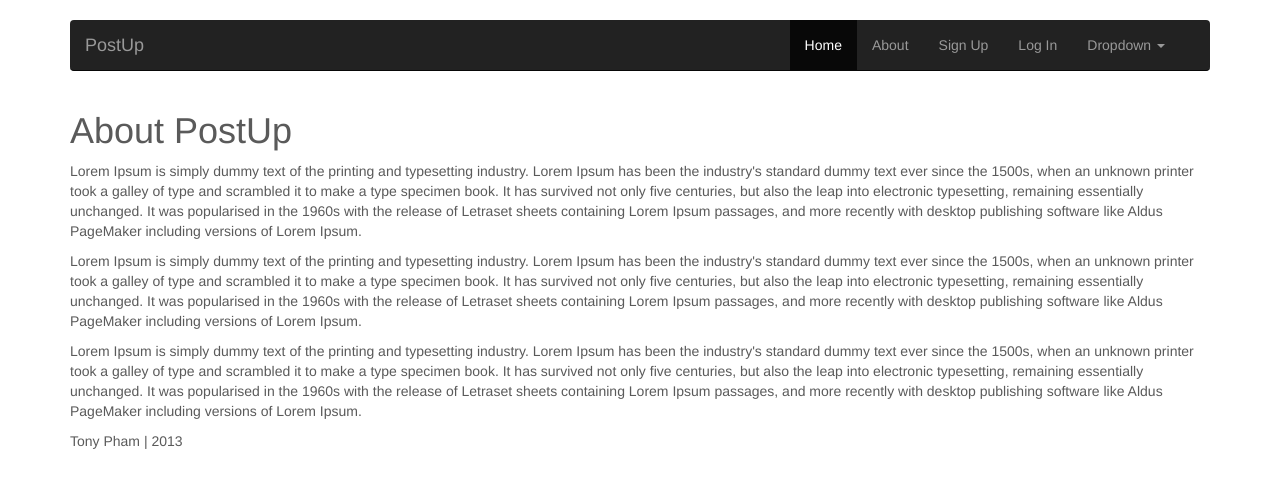
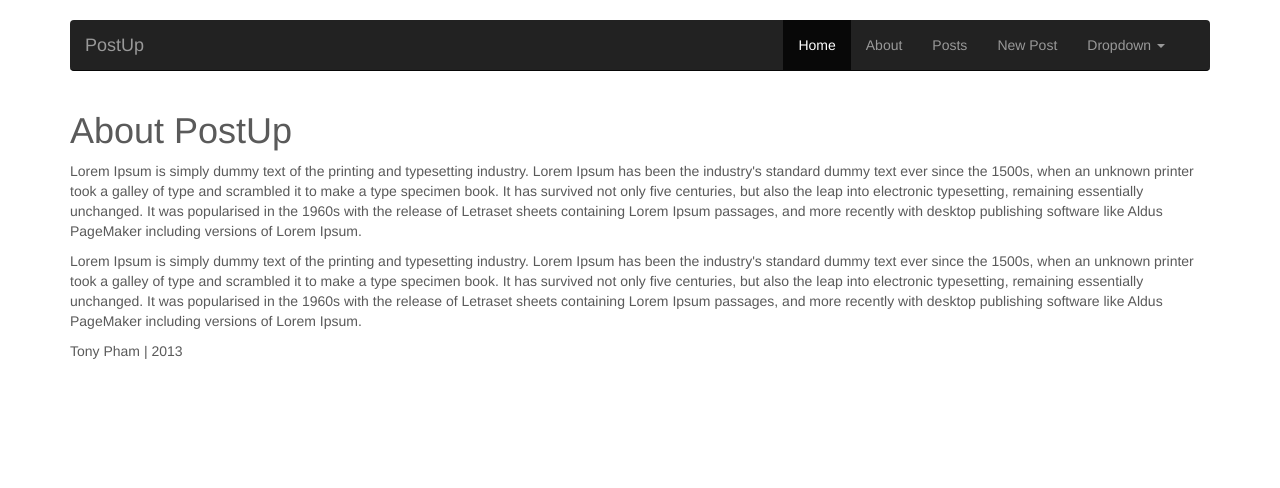
Before and after one commit to phamtony/postup, a Rails app: page /pages/about in a window 1280 px wide. Shown: the top 488 px of the page. Run offline with Rails 7, Linux system fonts and the light colour scheme; style sheets or scripts are compiled from the project's sources; some libraries are stand-ins or nearby versions.

Commit message:
Added links to the nav bar

```diff
--- a/app/views/layouts/_header.html.erb
+++ b/app/views/layouts/_header.html.erb
@@ -13,16 +13,15 @@
 	<ul class="nav pull-right">
         <div class="navbar-collapse collapse">
           <ul class="nav navbar-nav">
-            <li class="active"><a href="#">Home</a></li>
-            <li><a href="#about">About</a></li>
-            <li><a href="#signup">Sign Up</a></li>
-            <li><a href="#signup">Log In</a></li>
+            <li class="active"><%= link_to "Home", pages_home_path %></li>
+            <li><%= link_to "About", pages_about_path %></li>
+            <li><%= link_to "Posts", posts_path %></li>
+			<li><%= link_to "New Post", new_post_path %></li>
             <li class="dropdown">
               <a href="#" class="dropdown-toggle" data-toggle="dropdown">Dropdown <b class="caret"></b></a>
               <ul class="dropdown-menu">
                 <li><a href="#">Action</a></li>
                 <li><a href="#">Another action</a></li>
-                <li><a href="#">Something else here</a></li>
                 <li class="divider"></li>
                 <li class="dropdown-header">Nav header</li>
                 <li><a href="#">Separated link</a></li>
--- a/app/views/pages/about.html.erb
+++ b/app/views/pages/about.html.erb
@@ -3,5 +3,3 @@
 <p>Lorem Ipsum is simply dummy text of the printing and typesetting industry. Lorem Ipsum has been the industry's standard dummy text ever since the 1500s, when an unknown printer took a galley of type and scrambled it to make a type specimen book. It has survived not only five centuries, but also the leap into electronic typesetting, remaining essentially unchanged. It was popularised in the 1960s with the release of Letraset sheets containing Lorem Ipsum passages, and more recently with desktop publishing software like Aldus PageMaker including versions of Lorem Ipsum.<p>
 
 <p>Lorem Ipsum is simply dummy text of the printing and typesetting industry. Lorem Ipsum has been the industry's standard dummy text ever since the 1500s, when an unknown printer took a galley of type and scrambled it to make a type specimen book. It has survived not only five centuries, but also the leap into electronic typesetting, remaining essentially unchanged. It was popularised in the 1960s with the release of Letraset sheets containing Lorem Ipsum passages, and more recently with desktop publishing software like Aldus PageMaker including versions of Lorem Ipsum.<p>
-
-<p>Lorem Ipsum is simply dummy text of the printing and typesetting industry. Lorem Ipsum has been the industry's standard dummy text ever since the 1500s, when an unknown printer took a galley of type and scrambled it to make a type specimen book. It has survived not only five centuries, but also the leap into electronic typesetting, remaining essentially unchanged. It was popularised in the 1960s with the release of Letraset sheets containing Lorem Ipsum passages, and more recently with desktop publishing software like Aldus PageMaker including versions of Lorem Ipsum.<p>
```
Also changed, not shown: app/views/layouts/application.html.erb (+0 -8 lines).
